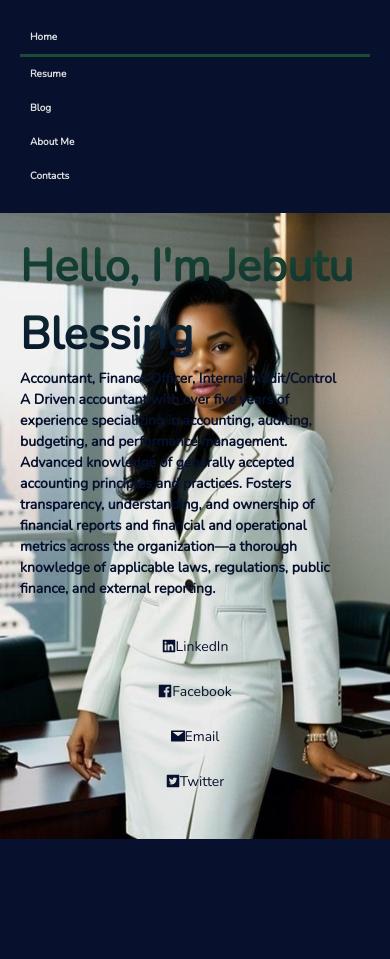
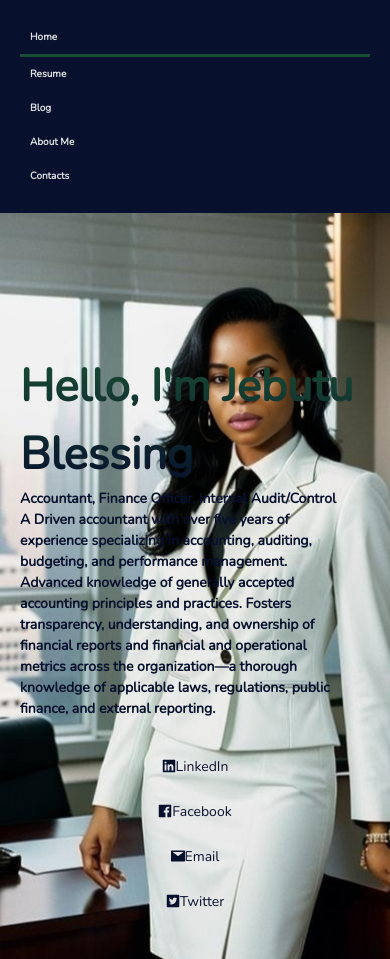
Before and after one commit to femigabriel/Blessing_portfolio, a React (Vite) app: page / in a window 390 px wide. Before the commit the page ends 844 px from the top, so only its background shows below. Built offline with nearby package versions, Linux system fonts and the light colour scheme; a web font is replaced by a local one.

Commit message:
resume fixes

```diff
--- a/src/index.css
+++ b/src/index.css
@@ -87,7 +87,7 @@ li {
     background-attachment: local;
   }
   .title h1 {
-    margin-top: 20px;
+    margin-top: 140px;
     font-size: 45px;
     background: linear-gradient(to bottom, #194c33, #07112d);
     -webkit-background-clip: text;
```
